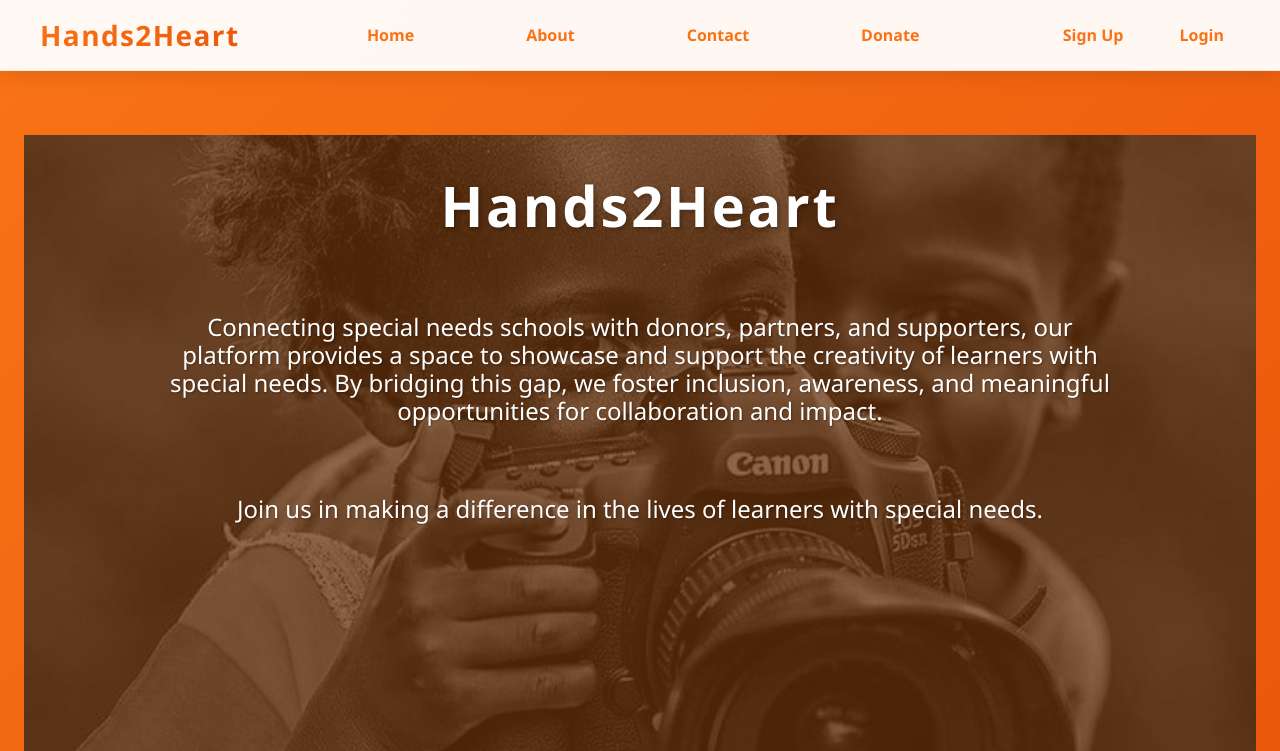
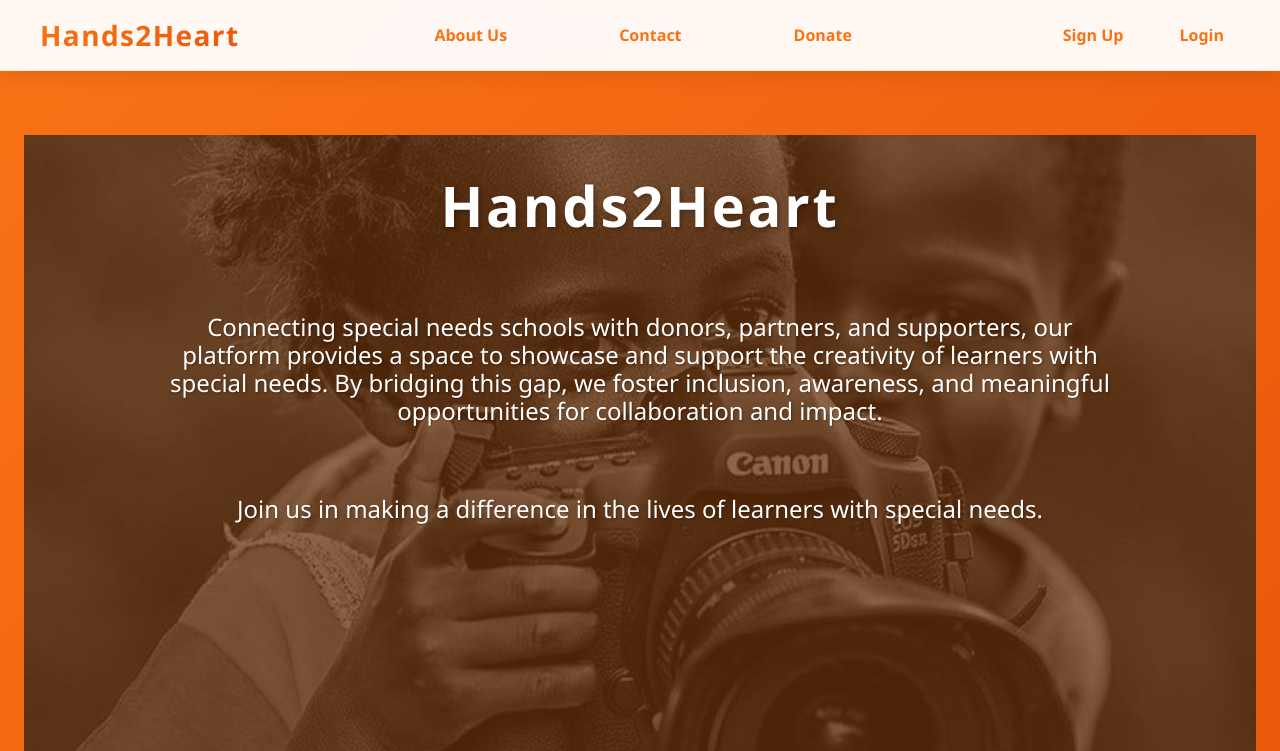
Before and after one commit to grandtheftalvin/hands2heart-platform, a React (Create React App) app in the folder my-app/: page / in a window 1280 px wide. Shown: the top 751 px of the page. Built offline with nearby package versions, Linux system fonts and the light colour scheme.

Commit message:
Changed the navbar

```diff
--- a/my-app/src/components/Navbar.js
+++ b/my-app/src/components/Navbar.js
@@ -7,8 +7,7 @@ function Navbar() {
       <div className="navbar-container">
         <Link to="/" className="navbar-logo">Hands2Heart</Link>
         <div className="navbar-menu">
-          <Link to="/donate" className="navbar-link">Home</Link>
-          <Link to="/AboutUs" className="navbar-link">About</Link>
+          <Link to="/AboutUs" className="navbar-link">About Us</Link>
           <Link to="/contact" className="navbar-link">Contact</Link>
           <Link to="/donate" className="navbar-link">Donate</Link>
         </div>
```
